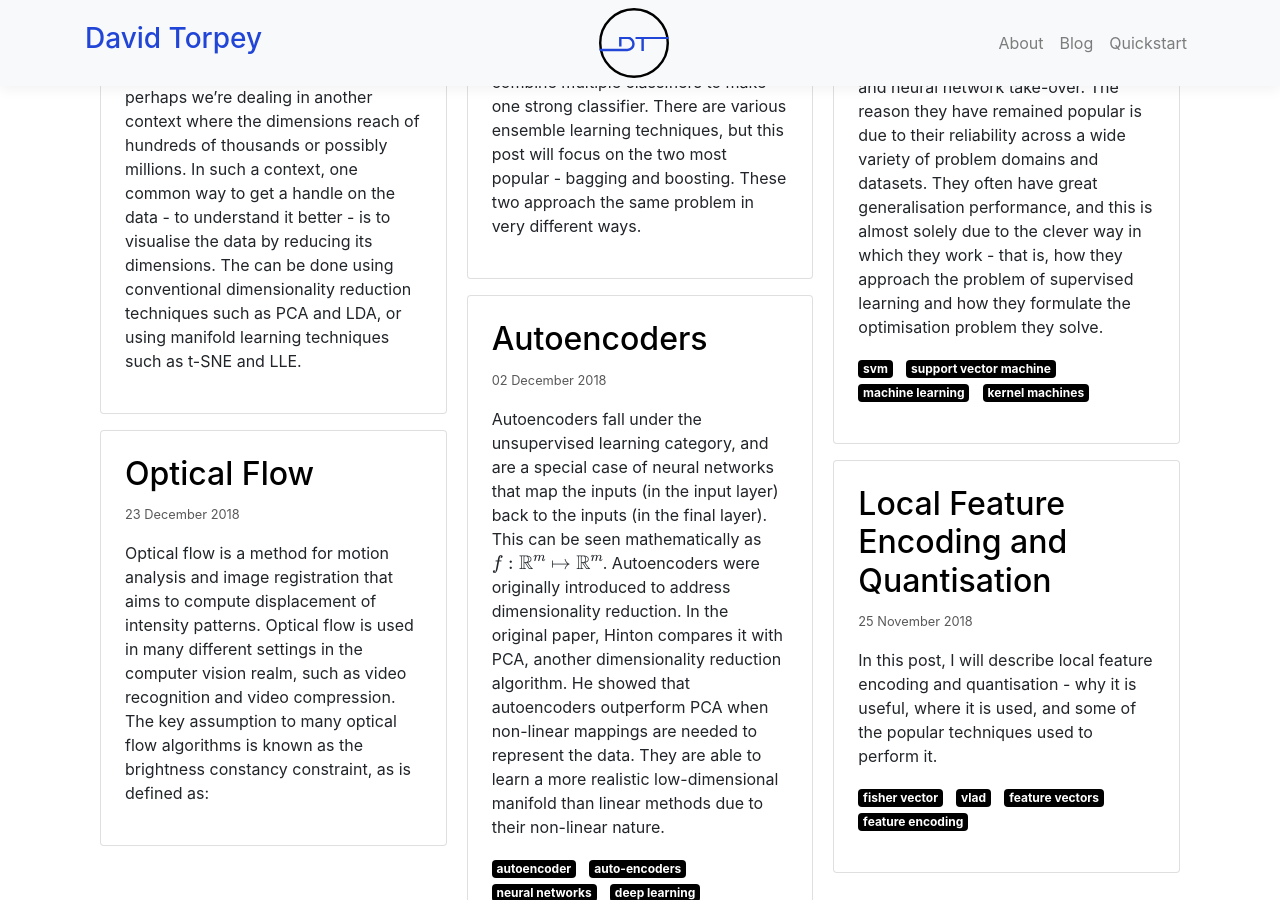
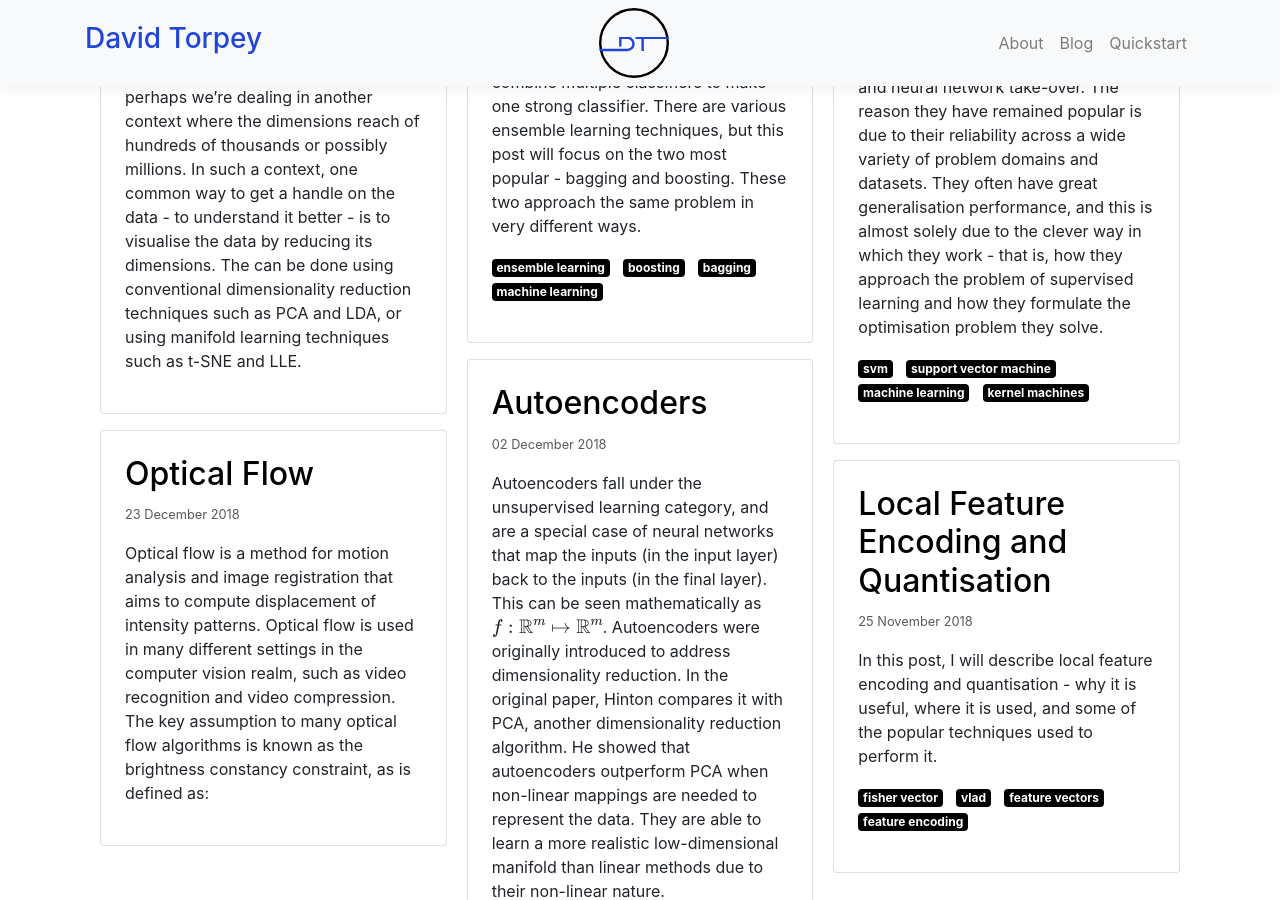
Before and after one commit to DavidTorpey/davidtorpey.github.io, a Jekyll site: the page built from index.md, in a window 1280 px wide and 900 px high, scrolled down 660 px. Built offline with Jekyll 4.4.1, drawn with Linux system fonts in a browser that asks for light colours; nearby versions of some CDN libraries; formulas are drawn with MathJax 3.

Commit message:
Update 2018-12-10-ensemble-learning.markdown

```diff
--- a/_posts/2018-12-10-ensemble-learning.markdown
+++ b/_posts/2018-12-10-ensemble-learning.markdown
@@ -4,6 +4,7 @@ title:  "Ensemble Learning"
 date:   2018-12-10 21:55:55 +0200
 math: true
 mathjax: true
+tags: [ensemble learning, boosting, bagging, machine learning]
 ---
 
 Ensemble learning is one of the most useful methods in the machine learning, not least for the fact that it is essentially agnostic to the statistical learning algorithm being used. Ensemble learning techniques are a set of algorithms that define how to combine multiple classifiers to make one strong classifier. There are various ensemble learning techniques, but this post will focus on the two most popular - bagging and boosting. These two approach the same problem in very different ways.
```
